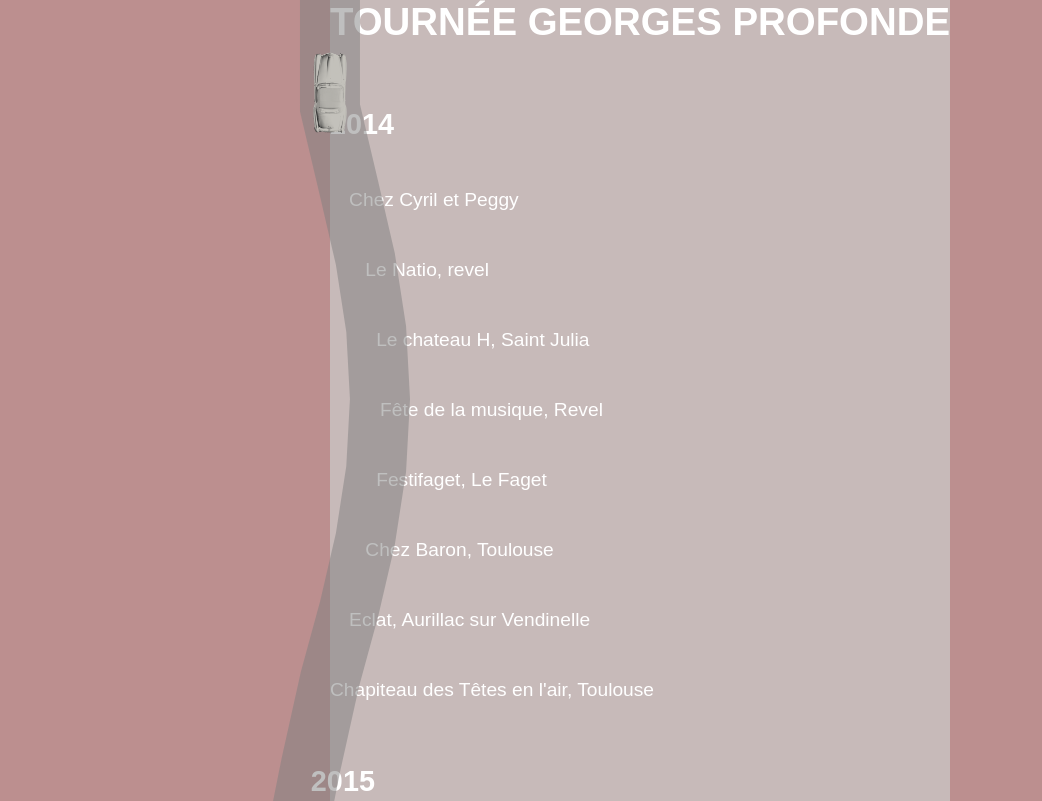
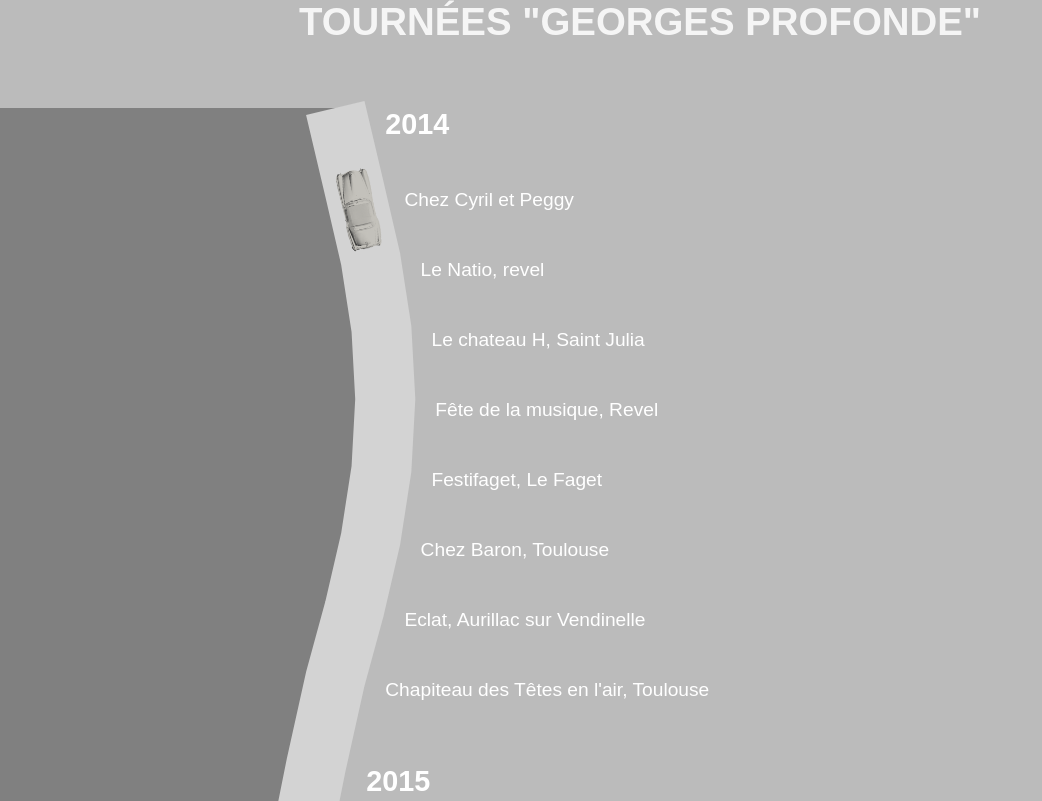
Before and after one commit to joriskian/decalage_texte_suivant_courbe, a plain HTML site: page index.html in a window 1280 px wide. Shown: the top 801 px of the page, without its empty margins (0-1042 px from the left). Drawn offline with nearby package versions, Linux system fonts and the light colour scheme; a web font is replaced by a local one.

Commit message:
applying good css

```diff
--- a/index.html
+++ b/index.html
@@ -9,8 +9,8 @@
   </head>
   <body>
     <div id="wrapper">
+      <h1>Tournées "Georges profonde"</h1>
       <div id="content" class = "content">
-        <h1>Tournée Georges profonde</h1>
         <h2>2014</h2>
         <ul>
           <li>Chez Cyril et Peggy</li>
@@ -104,6 +104,7 @@
           <img src="/assets/merco_top_grey.png" id = "mercoTop" width = "80px" height = "80px" alt="mercedes top-view" srcset="" >
         </g>
       </svg>
+
     </div>
     <script src="https://cdnjs.cloudflare.com/ajax/libs/gsap/3.8.0/gsap.min.js"></script>
     <script src="https://cdnjs.cloudflare.com/ajax/libs/gsap/3.8.0/MotionPathPlugin.min.js"></script>
--- a/main.js
+++ b/main.js
@@ -23,25 +23,41 @@ parts.forEach((value, index)=>{
     pts.push(parseFloat(x.toFixed(2)));
     pts.push(parseFloat(y.toFixed(2)));
 });
-
 // ajouter les points a la fin pour aller jusqu'au bout de la page.
-pts.push(parts[parts.length -1].getClientRects()[0].x, mySvg.style.height);
-
+pts.push(parts[parts.length -1].getClientRects()[0].x, parts[parts.length -1].getClientRects()[0].y + window.scrollY + parts[parts.length - 1].getClientRects()[0].height);
 // construit la route
-road += "M "+pts[0]+" "+0;
+road += "M "+(pts[0] - 50)+" "+pts[1];
 for(let i =0; i < pts.length; i+=2){
-    road +=' L ' + pts[i] + " " + pts[i+1] ;
+  road +=' L ' + (pts[i] - 50) + " " + pts[i+1] ; //decalage de -50 en x pour la courbe
 }
 
+
+//construit le decor ( element de gauche)
+// closed path
+// en bas a gauche, en haut a gauche, departs de la route, fin de la route
+let decors= "";
+decors += "M 0 " + pts[pts.length-1];
+decors += " 0 "+ pts[1] + " ";
+decors += (pts[0]-50) +" "+ pts[1];
+for(let i =0; i < pts.length; i+=2){
+  decors +=' L ' + (pts[i] - 50) + " " + pts[i+1] ; //decalage de -50 en x pour la courbe
+}
+decors += " Z";
+
 // construit le path -> #roadPath
-let newpath = document.createElementNS("http://www.w3.org/2000/svg", "path");
-newpath.setAttributeNS(null, "id", "roadPath");
-newpath.setAttributeNS(null, "d", road);
-newpath.setAttributeNS(null, "stroke", "grey");
-newpath.setAttributeNS(null, "stroke-width", "60");
-newpath.setAttributeNS(null, "opacity", "0.5");
-newpath.setAttributeNS(null, "fill", "transparent");
-mySvg.appendChild(newpath);
+function createPath(path, id, strokeWidth = 0, colorStroke = "black", colorFill = "grey" ,opacity = 1) {
+  let newpath = document.createElementNS("http://www.w3.org/2000/svg", "path");
+  newpath.setAttributeNS(null, "id", id);
+  newpath.setAttributeNS(null, "d", path);
+  newpath.setAttributeNS(null, "stroke", colorStroke);
+  newpath.setAttributeNS(null, "stroke-width", strokeWidth);
+  newpath.setAttributeNS(null, "opacity", opacity);
+  newpath.setAttributeNS(null, "fill", colorFill);
+  mySvg.appendChild(newpath);
+}
+
+createPath(decors,"decorsPath");
+createPath(road,"roadPath", 60, "lightGrey", "transparent",1);
 
 //GSAP
 //register the plugin (just once)
@@ -55,9 +71,9 @@ gsap.set("#mercoTop", { transformOrigin: "50% 50%" });
 animation = gsap.to("#mercoTop", {
   scrollTrigger: {
     trigger: "#roadPath",
-    start: "top 10%",
+    start: "top 25%",
     end: "bottom 90%",
-    scrub: 0.8, // 0.4 seconde to catch up
+    scrub: 0.4, // 0.4 seconde to catch up
     markers: false,
     onUpdate: (self) => {
       gsap.to("#mercoTop", {
@@ -66,7 +82,7 @@ animation = gsap.to("#mercoTop", {
       });
     },
     onRefresh: (self) => {
-      console.log("self|trigger : ",self.trigger)
+      // console.log("self|trigger aka #roadPath: ",self.trigger)
     },
   },
   duration: 10,
@@ -81,6 +97,7 @@ animation = gsap.to("#mercoTop", {
 });
 
 //test
-console.log(lastLi.getClientRects()[0].y + window.scrollY);
-console.log(pts[141]);
-console.log(roadPath.outerHTML);
+// console.log("taille total jusqu'au dernier : ", lastLi.getClientRects()[0].y + window.scrollY);
+// console.log("pts[141] : ",pts[141]);
+// console.log("roadPath.outerHTML : ",roadPath.outerHTML);
+console.log("decor : ",decors);
--- a/style.css
+++ b/style.css
@@ -9,21 +9,20 @@
 
   }
   #wrapper{
-      background-color: rosybrown;
+      background-color: rgb(187, 187, 187);
       max-width: 100vw;
   }
   .content{
     width: fit-content;
+    margin-right: auto;
     margin-left: auto;
-    margin-right: auto;
-    background-color: rgb(199, 186, 185);
+    /* background-color: rgb(160, 160, 160); */
     color: rgb(255, 255, 255);
-
   }
-  .content h1{
-      margin-bottom: 4rem;
+  #wrapper h1{
+      /* background-color: rgb(199, 186, 185); */
+      color: rgba(255, 255, 255, 0.856);
       text-transform: uppercase;
-      max-width: 50vw;
       text-align: center;
   }
   .content h2{
@@ -40,12 +39,13 @@
   .content ul li:not(:last-child){
       margin-bottom: 3rem;
   }
-
+  .content ul li{
+    max-width: 60vw;
+  }
   #mySvg{
     position: absolute;
     top: 0;
     left: 0;
-
   }
   #mercoTop{
     position: absolute;
```
